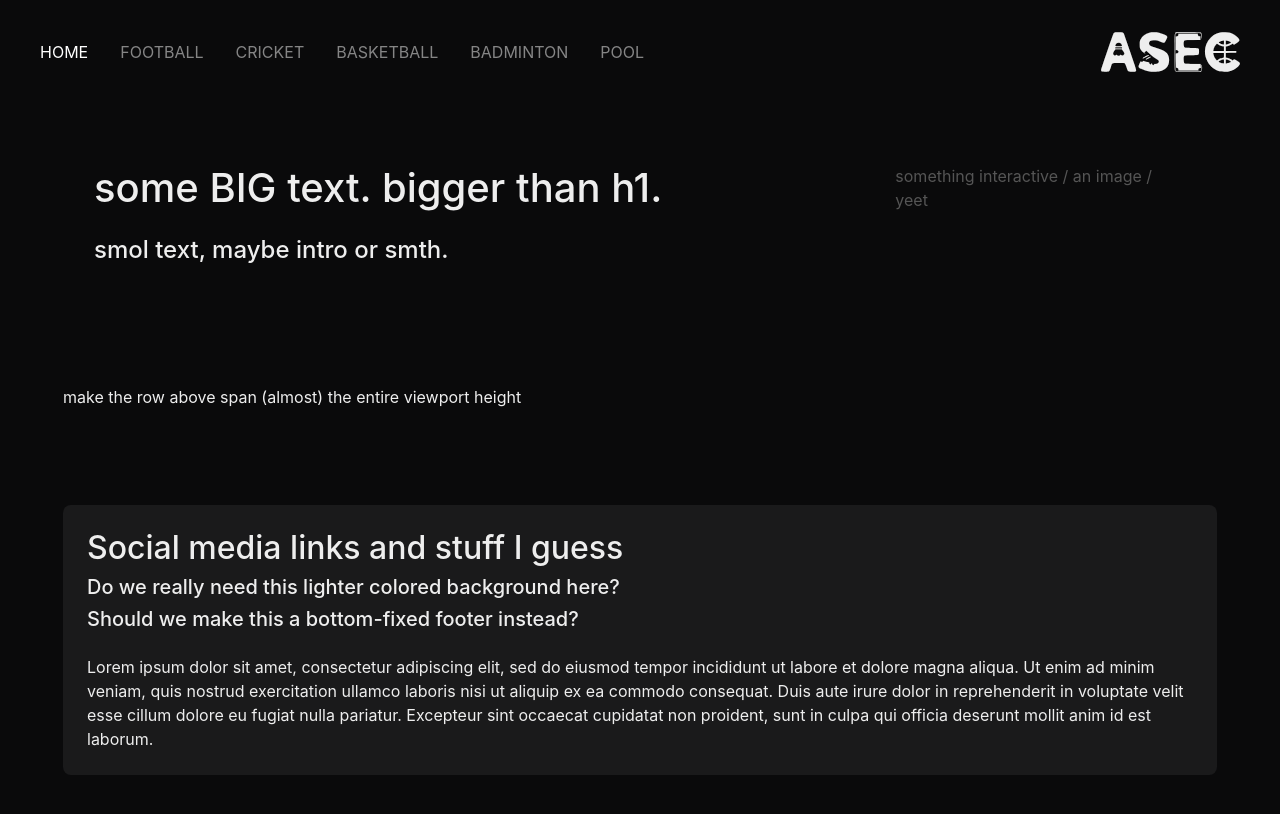
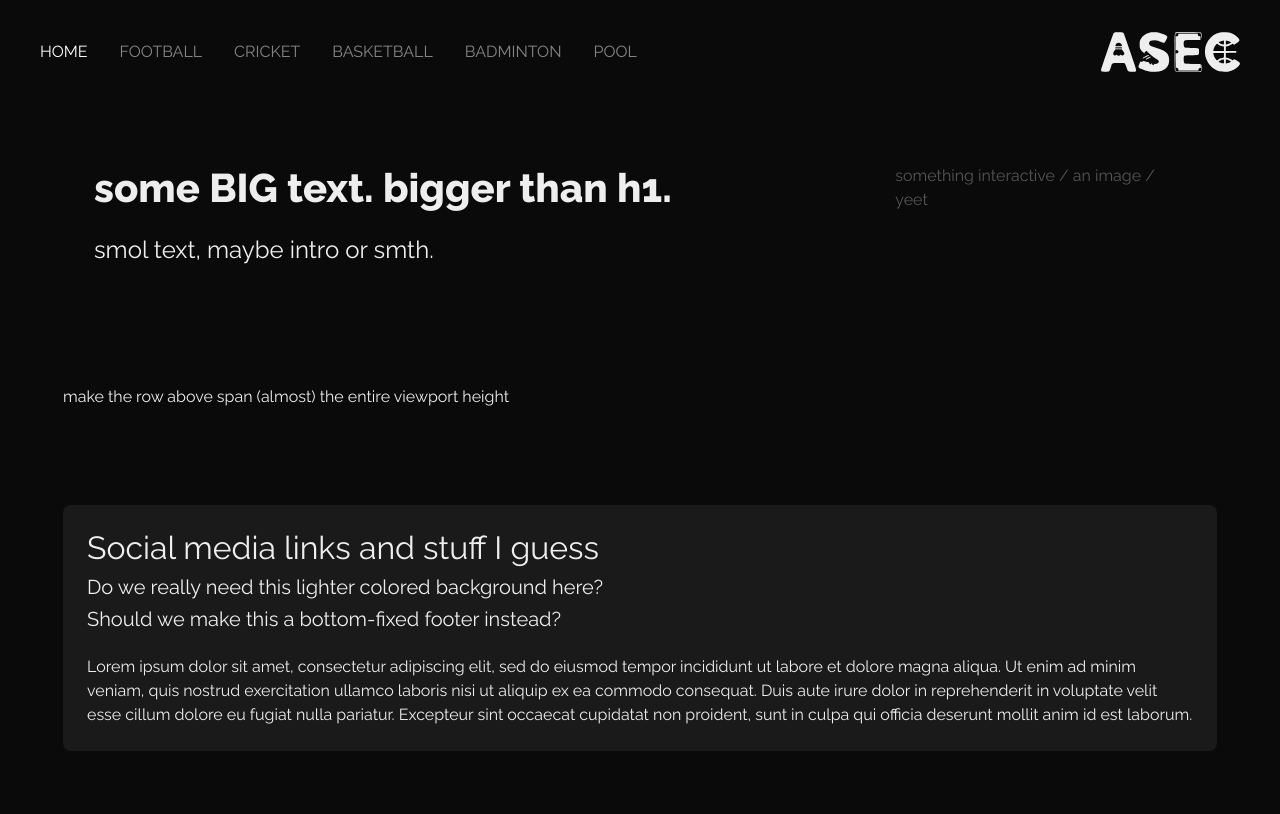
Before and after one commit to Amateur-Sports-Enthusiasts-Club/web, a React (Create React App) app in the folder frontend/: page / in a window 1280 px wide. Shown: the top 814 px of the page. Built offline with nearby package versions, Linux system fonts and the light colour scheme.

Commit message:
Override default fonts

```diff
--- a/frontend/src/index.css
+++ b/frontend/src/index.css
@@ -1,4 +1,5 @@
 /* Fonts {{{ */
+@import url("https://fonts.googleapis.com/css2?family=Raleway:wght@300;400;800&display=swap");
 /* }}} */
 
 /* Colors {{{ */
@@ -44,8 +45,8 @@
 /* Global Styles {{{ */
 body {
     margin: 0;
-    font-family: -apple-system, BlinkMacSystemFont, "Segoe UI", "Roboto", "Oxygen", "Ubuntu",
-        "Cantarell", "Fira Sans", "Droid Sans", "Helvetica Neue", sans-serif;
+    font-family: "Raleway", -apple-system, BlinkMacSystemFont, "Segoe UI", "Roboto", "Oxygen",
+        "Ubuntu", "Cantarell", "Fira Sans", "Droid Sans", "Helvetica Neue", sans-serif !important;
     -webkit-font-smoothing: antialiased;
     -moz-osx-font-smoothing: grayscale;
     background-color: var(--bg-primary) !important;
--- a/frontend/src/pages/Home.jsx
+++ b/frontend/src/pages/Home.jsx
@@ -8,7 +8,7 @@ export default () => {
                 <Col md={8} className="m-3">
                     <Row className="fg-pri">
                         <Col>
-                            <h1>some BIG text. bigger than h1. </h1>
+                            <h1 className="font-weight-bold">some BIG text. bigger than h1. </h1>
                         </Col>
                     </Row>
                     <Row className="fg-pri mt-3">
```
Also changed, not shown: frontend/public/asec_logo.svg.
